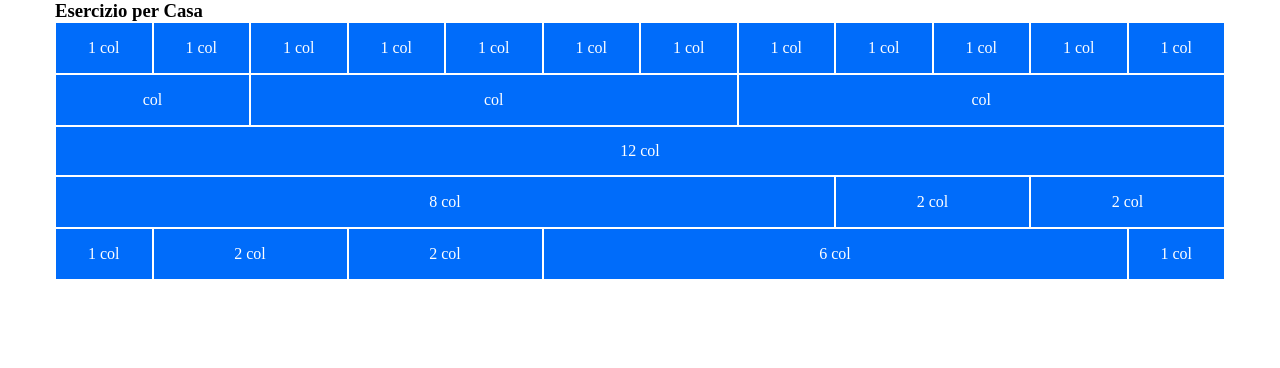
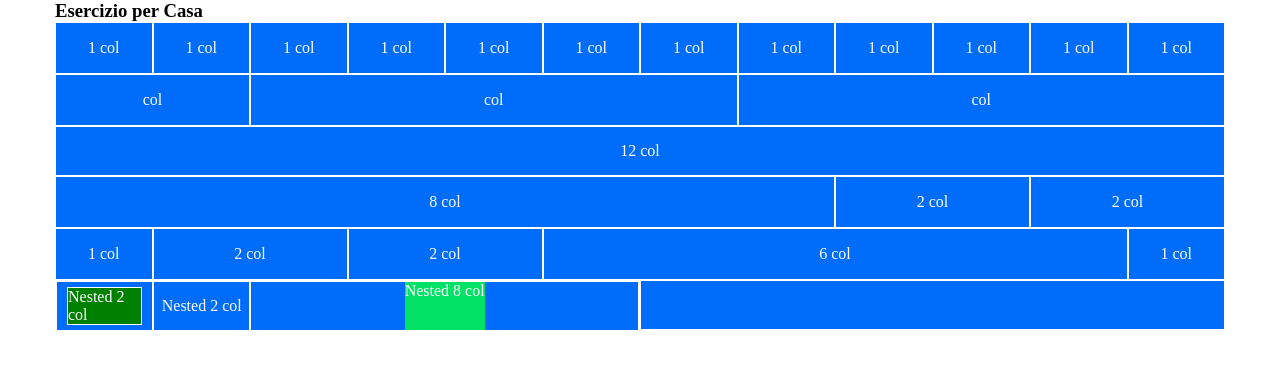
Before and after one commit to Mentabomber/html-css-12bool, a plain HTML site: page index.html in a window 1280 px wide. Drawn offline with Linux system fonts and the light colour scheme.

Commit message:
prove sesto esercizio

```diff
--- a/css/style.css
+++ b/css/style.css
@@ -1,13 +1,24 @@
+.blue,
+.green{
+    height: 50px;
+    max-height: 100%;
+}
+
+
 .blue{
     background-color: rgb(0,108,250);
-    height: 50px;
-    max-height: 100%;
+
+}
+.green{
+    background-color: rgb(0,225,101);
+    /* border: 1px solid rgb(0,108,250); */
 }
 
 .riga{
     display: flex;
     align-items: center;
     justify-content: center;
+
 
 }
 
--- a/index.html
+++ b/index.html
@@ -159,6 +159,35 @@
                     </div>
                 </div>
             </section>
+            <!-- sesto esercizio  -->
+            <section>
+                <div class="row">
+                    <div class="col-6">
+                        <div class="row">
+                            <div class="col-2 riga blue">
+                                <div style="margin: 10px; border: 1px solid white; background-color: green;">
+                                    Nested 2 col
+                                </div>
+                            </div>
+                            <div class="col-2 riga blue">
+                                <div>
+                                    Nested 2 col
+                                </div>
+                            </div>
+                            <div class="col-8 blue riga">
+                                <div class="green">
+                                    Nested 8 col
+                                </div>
+                            </div>
+                        </div>
+                    </div>
+                    <div class="col-6 blue">
+                        <div class="row">
+
+                        </div>
+                    </div>
+                </div>
+            </section>
         </main>
     </div>
 </body>
```
